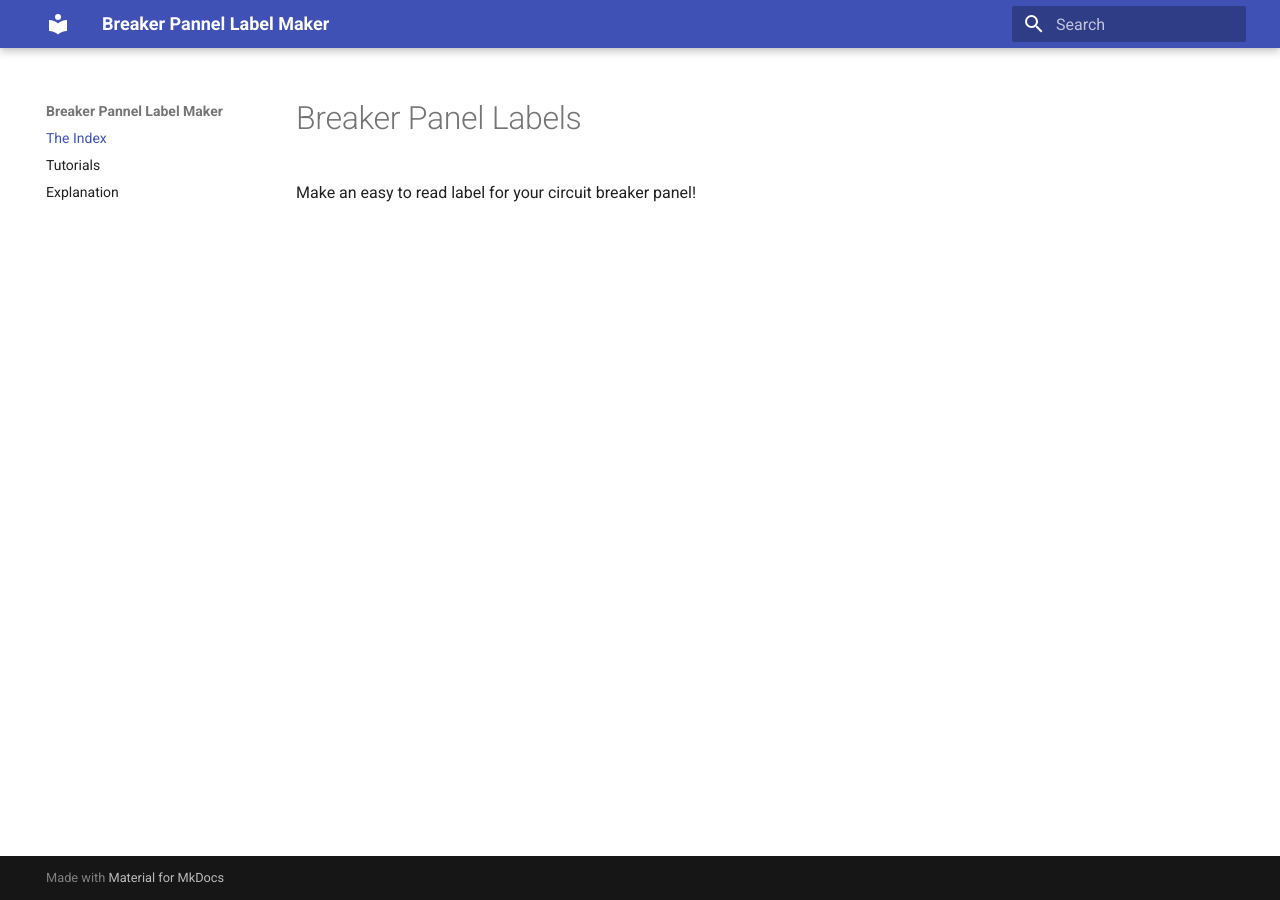
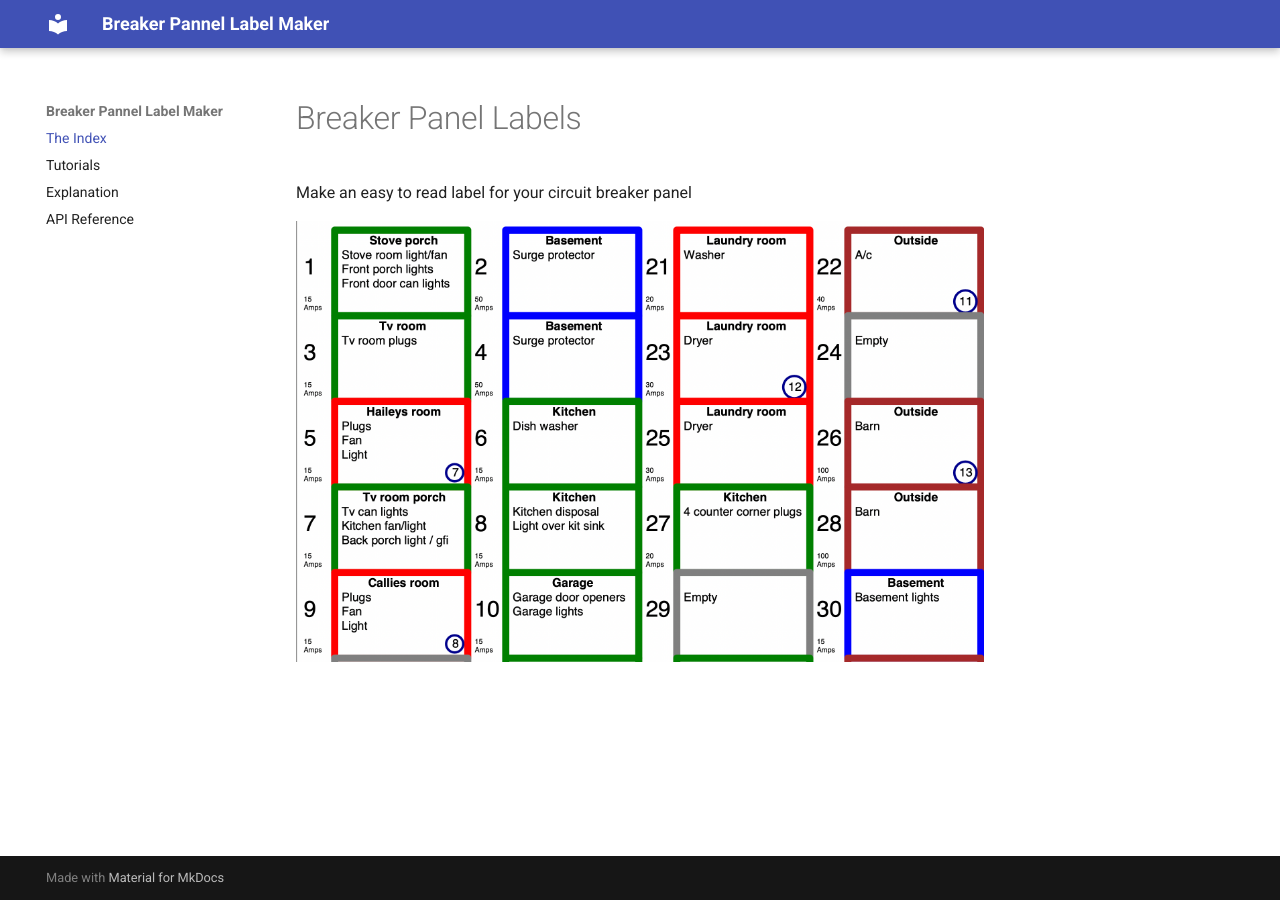
Before and after one commit to 3ltreilly/breaker_panel_labels, an MkDocs documentation site: the page built from docs/index.md, in a window 1280 px wide. Built offline with MkDocs 1.6.1 and Material for MkDocs 9.7.7, drawn with Linux system fonts in a browser that asks for light colours.

Commit message:
Add mkdocs files

```diff
--- a/docs/index.md
+++ b/docs/index.md
@@ -1,3 +1,5 @@
 # Breaker Panel Labels
 
-Make an easy to read label for your circuit breaker panel!
+Make an easy to read label for your circuit breaker panel
+
+![](images/labels.png)
--- a/mkdocs.yml
+++ b/mkdocs.yml
@@ -3,7 +3,11 @@ site_name: Breaker Pannel Label Maker
 theme:
   name: "material"
 
+plugins:
+  - mkdocstrings
+
 nav:
   - The Index: index.md
   - tutorials.md
   - explanation.md
+  - API Reference: reference.md
```
Also changed, not shown: docs/reference.md (added, +1 -0 lines), docs/images/labels.png (added).
